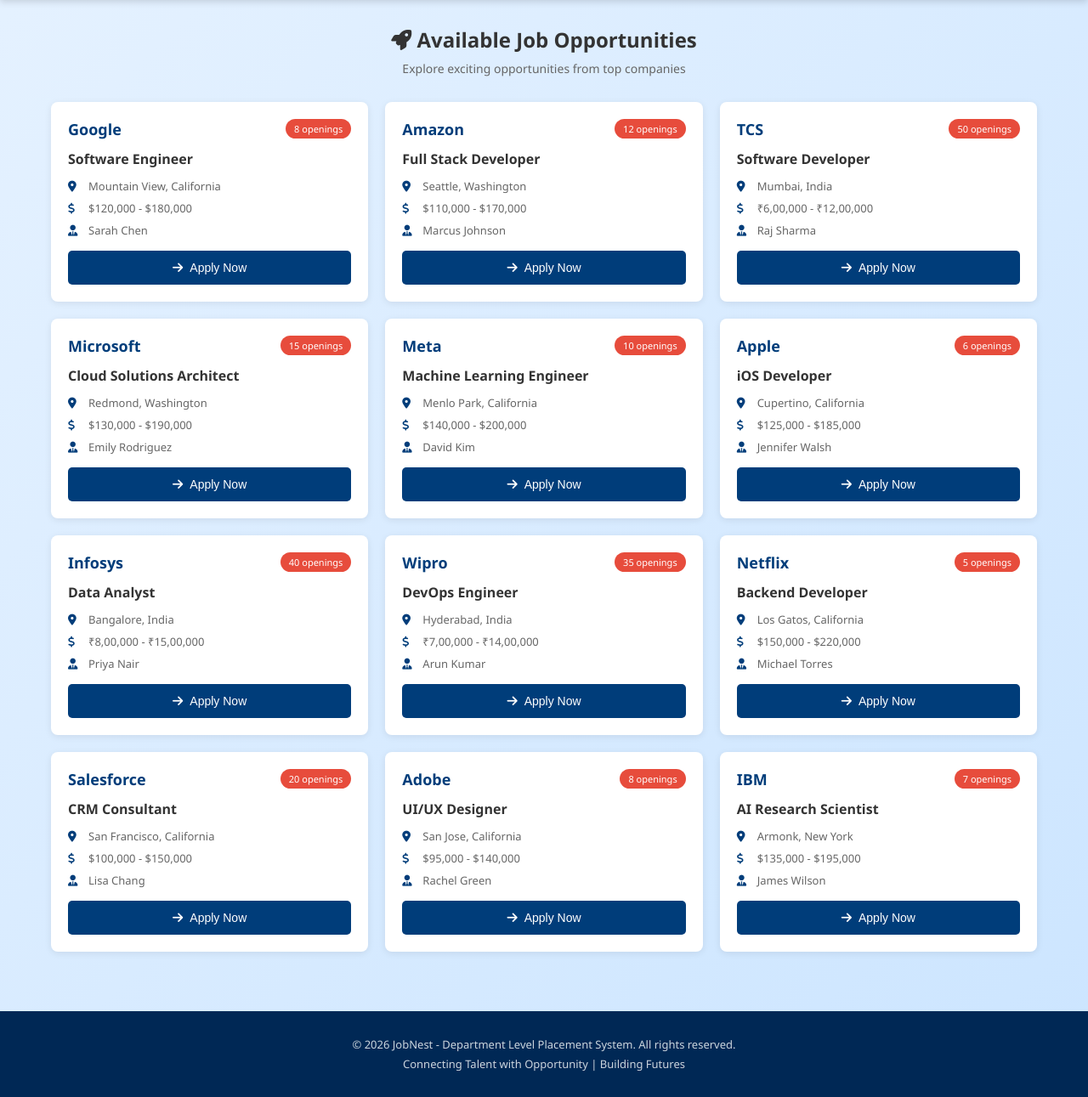
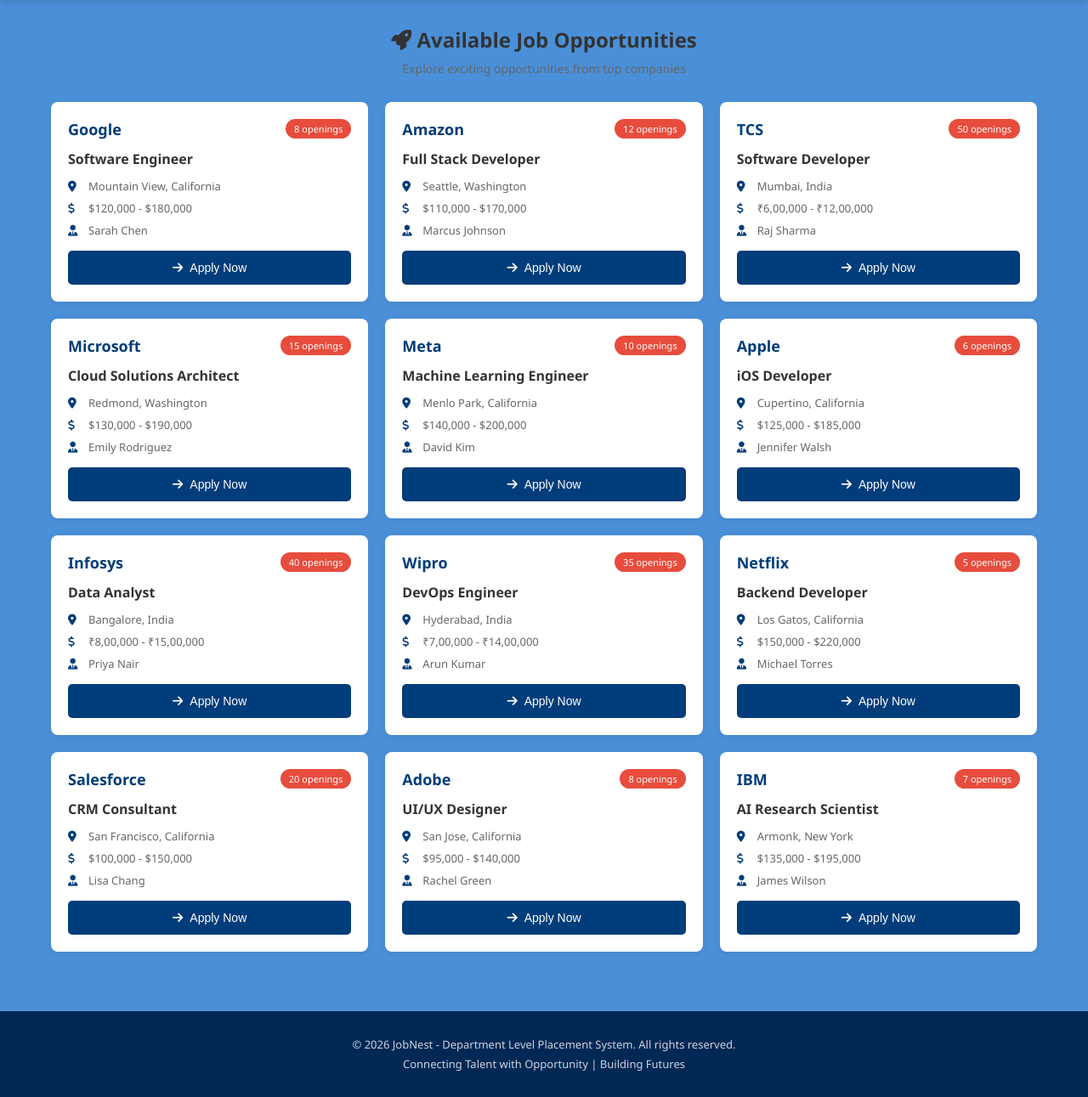
Before and after one commit to faahee/jobnest, a PHP site: page / in a window 1280 px wide. Shown: the part 191-1482 px from the top of the page at 85% size. Run offline with PHP 8.4, Linux system fonts and the light colour scheme.

Commit message:
Change background to solid blue color

```diff
--- a/style.css
+++ b/style.css
@@ -7,7 +7,7 @@
 
 body {
     font-family: 'Segoe UI', Tahoma, Geneva, Verdana, sans-serif;
-    background: linear-gradient(135deg, #e6f2ff 0%, #cce5ff 100%);
+    background: #4a90d9;
     color: #333;
     min-height: 100vh;
 }
```
